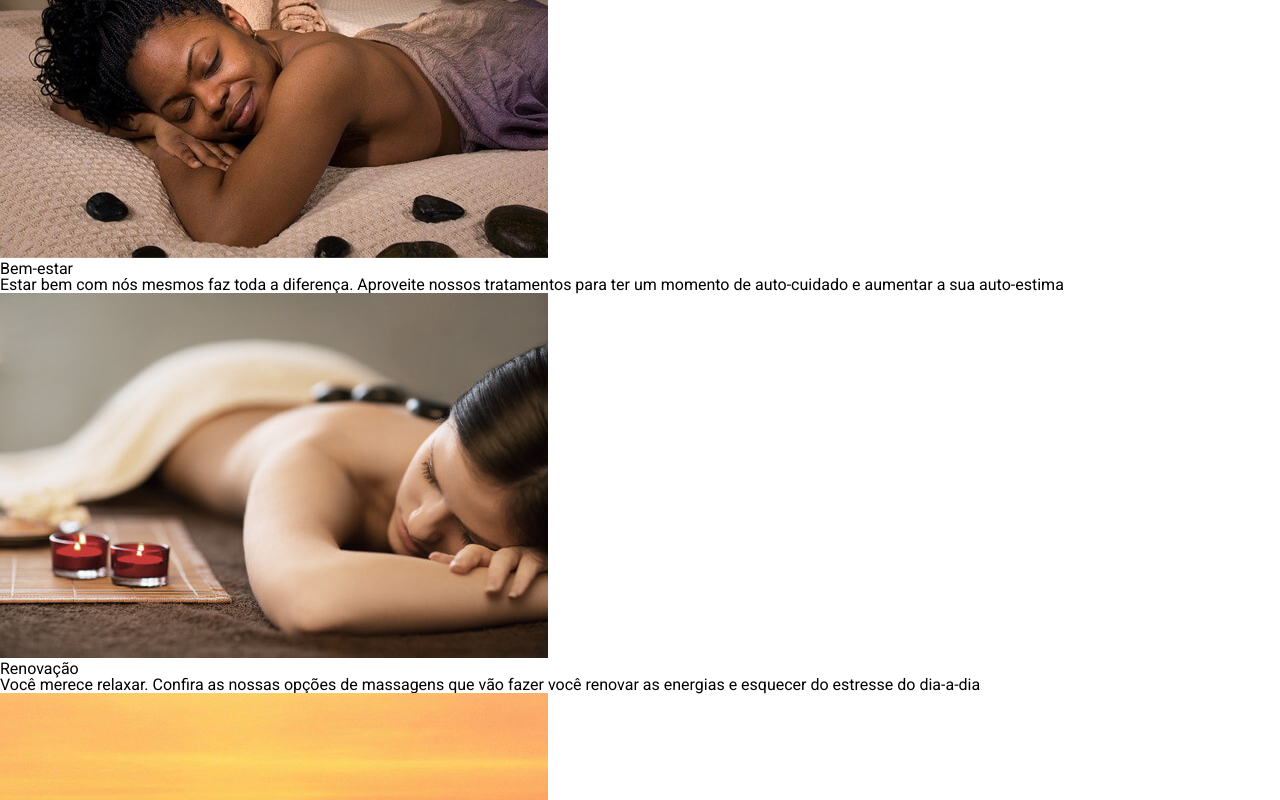
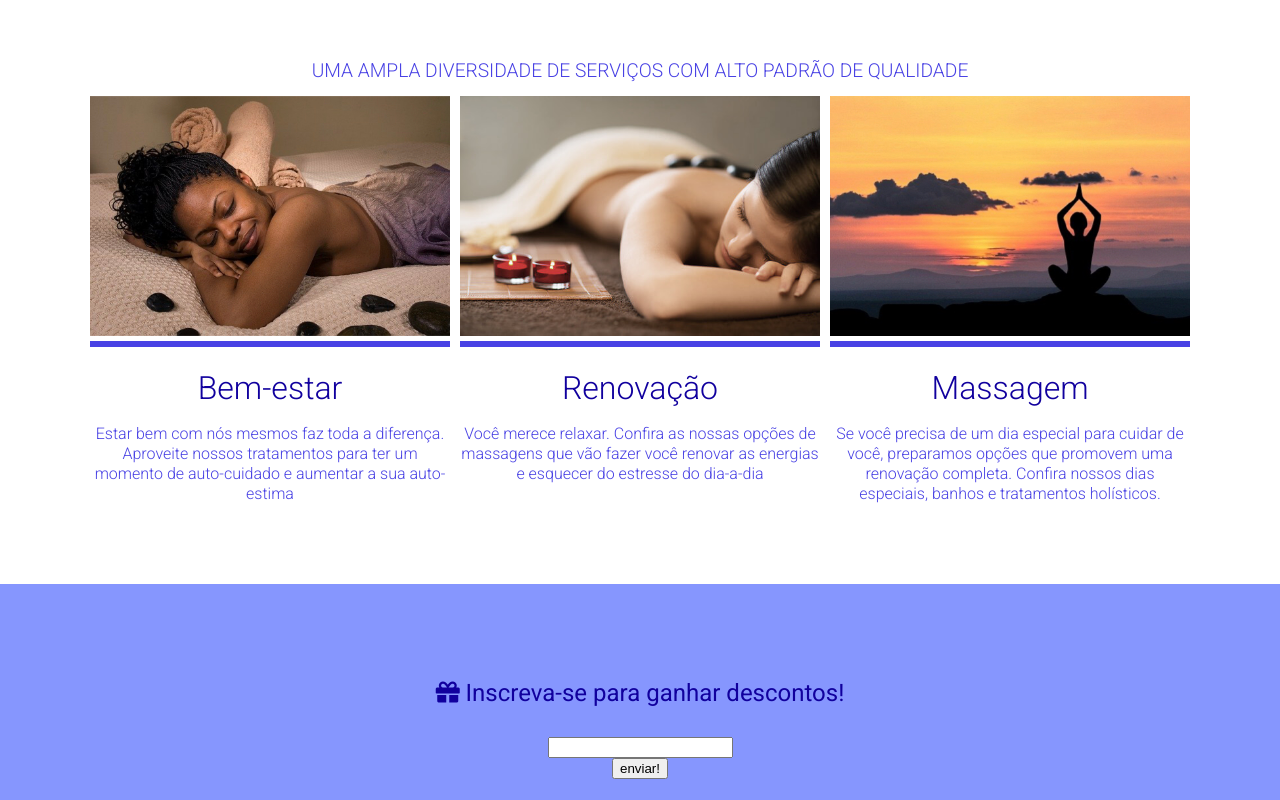
Before and after one commit to aritana/CSS-estilos, a plain HTML site: page 03-sass/02/index.html in a window 1280 px wide. Shown: the part 537-1337 px from the top of the page. Drawn offline with nearby package versions, Linux system fonts and the light colour scheme; files whose address does not match are found by name.

Commit message:
styling the card

```diff
--- a/03-sass/02/index.html
+++ b/03-sass/02/index.html
@@ -52,12 +52,12 @@
       </section>
     </header>
     <main>
-      <section>
+      <section id="servicos">
         <h3>O que oferecemos</h3>
         <h4>Uma ampla diversidade de serviços com alto padrão de qualidade</h4>
-        <div>
-          <div>
-            <div>
+        <div class="cards">
+          <div class="card">
+            <div class="container">
               <img src="imagens/beleza.jpeg" alt="" />
             </div>
             <h5>Bem-estar</h5>
@@ -67,8 +67,8 @@
               auto-estima
             </p>
           </div>
-          <div>
-            <div>
+          <div class="card">
+            <div class="container">
               <img src="imagens/bem-estar.jpeg" alt="" />
             </div>
             <h5>Renovação</h5>
@@ -77,8 +77,8 @@
               fazer você renovar as energias e esquecer do estresse do dia-a-dia
             </p>
           </div>
-          <div>
-            <div>
+          <div class="card">
+            <div class="container">
               <img src="imagens/descanso.jpeg" alt="" />
             </div>
             <h5>Massagem</h5>
@@ -90,15 +90,15 @@
           </div>
         </div>
       </section>
-      <section>
-        <div>
+      <section id="cupom">
+        <div class="texto">
           <h2>
             <i class="fas fa-gift"></i> Inscreva-se para ganhar descontos!
           </h2>
         </div>
-        <div>
+        <div class="inscricao">
           <form action="">
-            <div>
+            <div class="input">
               <input type="email" />
             </div>
             <button>enviar!</button>
--- /dev/null
+++ b/03-sass/02/styles/components/_cupom.scss
@@ -0,0 +1,15 @@
+@import '../abstract/variaveis';
+
+
+#cupom{
+    background-color: $cor-terciaria;
+    padding: 4rem;
+    text-align: center;
+    .texto{
+        color:$cor-primaria;
+        h2{
+            margin: 2rem;
+            font-size: $tamanho-do-texto/2;
+        }
+    }
+}
--- /dev/null
+++ b/03-sass/02/styles/components/_servicos.scss
@@ -0,0 +1,56 @@
+@import '../abstract/variaveis';
+
+#servicos {
+    margin: 80px;
+
+    h4 {
+        font-size: $tamanho-do-texto/2.5;
+        color: $cor-secundaria;
+        text-align: center;
+        text-transform: uppercase;
+        font-weight: 300;
+        margin: 1rem;
+    }
+
+    h3 {
+        text-align: center;
+        font-size: $tamanho-do-texto/1.2;
+        margin-bottom: 80px;
+        font-weight: 300;
+    }
+
+    .cards {
+
+        display: flex;
+        justify-content: space-evenly;
+
+        .card {
+            width: 360px;
+            text-align: center;
+
+            .container {
+                padding-bottom: 2px;
+                border-bottom: 6px solid $cor-secundaria;
+
+                img {
+                    max-width: 100%;
+                }
+            }
+
+            h5 {
+                font-size: $tamanho-do-texto/1.5;
+                font-weight: 300;
+                margin-top: 25px;
+                margin-bottom: 20px;
+                color: $cor-primaria;
+            }
+
+            p {
+                font-size: $tamanho-do-texto/3;
+                font-weight: 300;
+                color: $cor-secundaria;
+                line-height: 1.25rem;
+            }
+        }
+    }
+}
--- a/03-sass/02/styles/style.scss
+++ b/03-sass/02/styles/style.scss
@@ -1,3 +1,5 @@
 @import './abstract/base';
 @import './components/navbar';
 @import './components/banner';
+@import './components/servicos';
+@import './components/cupom';
```
Also changed, not shown: 03-sass/02/styles/style.css, 1 other file.
